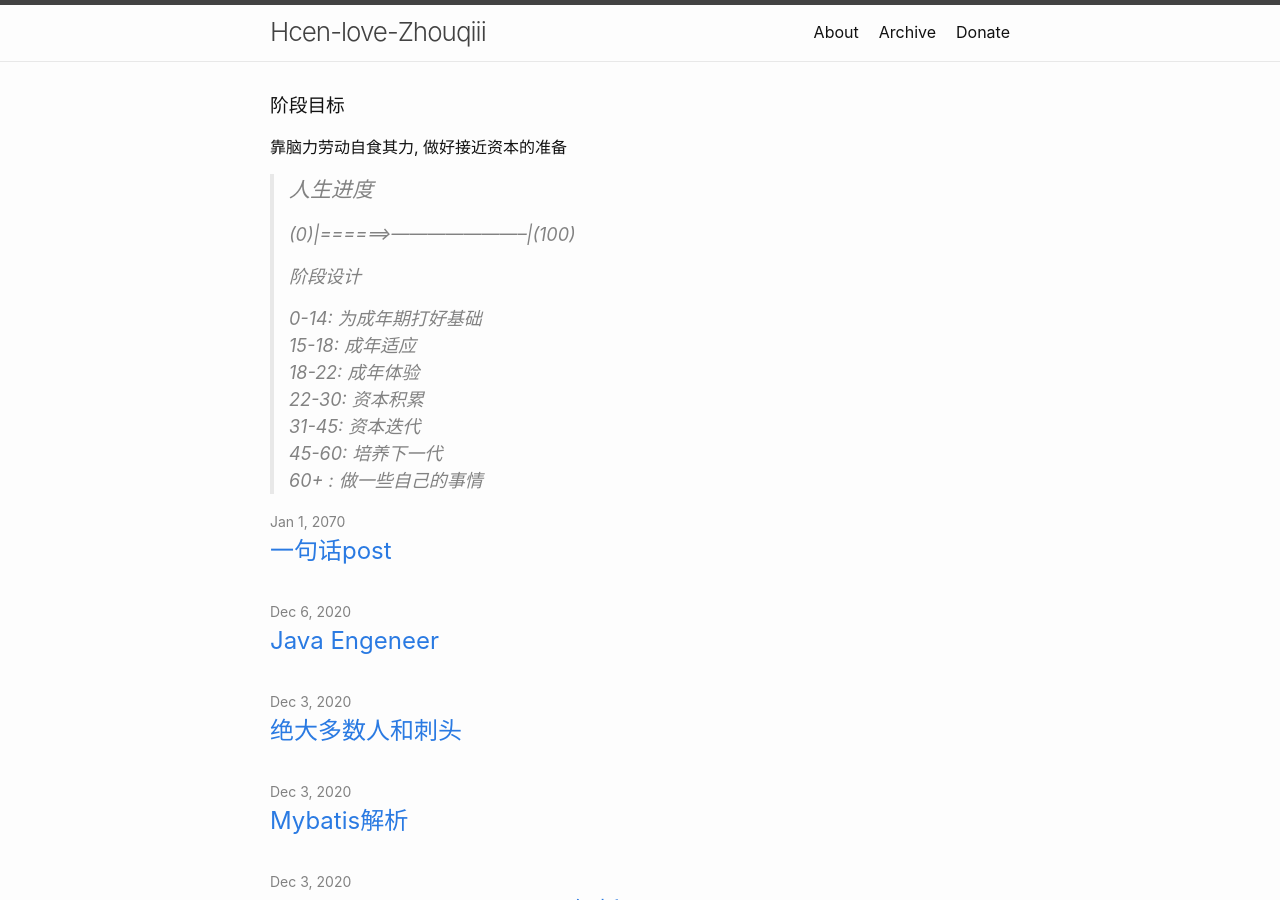
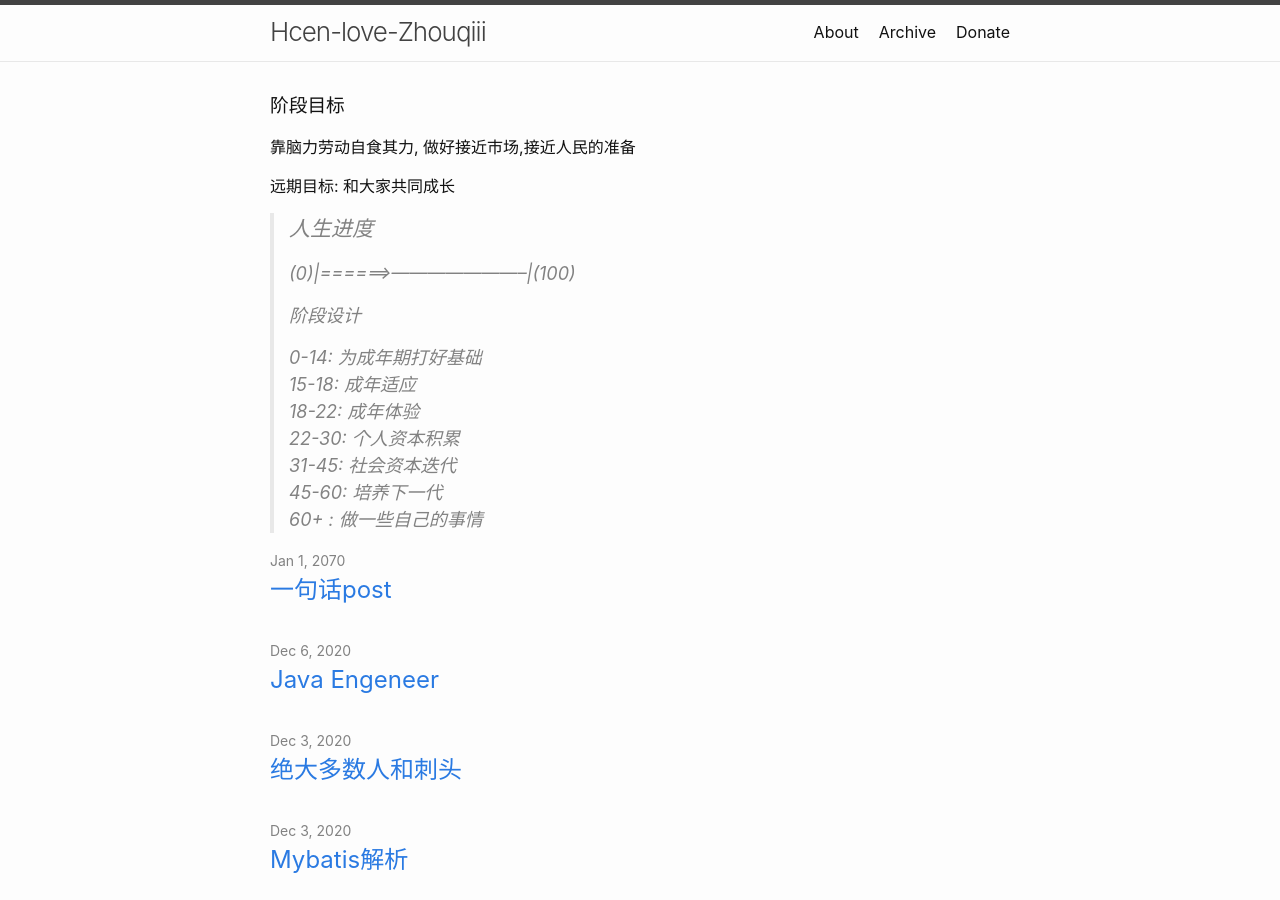
Before and after one commit to hcen1997/hcen1997.github.io, a Jekyll site: the page built from index.md, in a window 1280 px wide and 900 px high. Built offline with Jekyll 4.4.1, drawn with Linux system fonts in a browser that asks for light colours.

Commit message:
new day new thoughts

```diff
--- a/index.md
+++ b/index.md
@@ -5,14 +5,16 @@
 layout: home
 ---
 ### 阶段目标
-靠脑力劳动自食其力, 做好接近资本的准备
+靠脑力劳动自食其力, 做好接近市场,接近人民的准备
+
+远期目标: 和大家共同成长
 > ### 人生进度
 > (0)|======>-----------------------|(100)
 > #### 阶段设计
 > 0-14: 为成年期打好基础
 > 15-18: 成年适应
 > 18-22: 成年体验
-> 22-30: 资本积累
-> 31-45: 资本迭代
+> 22-30: 个人资本积累
+> 31-45: 社会资本迭代
 > 45-60: 培养下一代
 > 60+  : 做一些自己的事情
```
Also changed, not shown: _posts/2020-11-22-在大公司开发的日子.md (+8 -0 lines).
